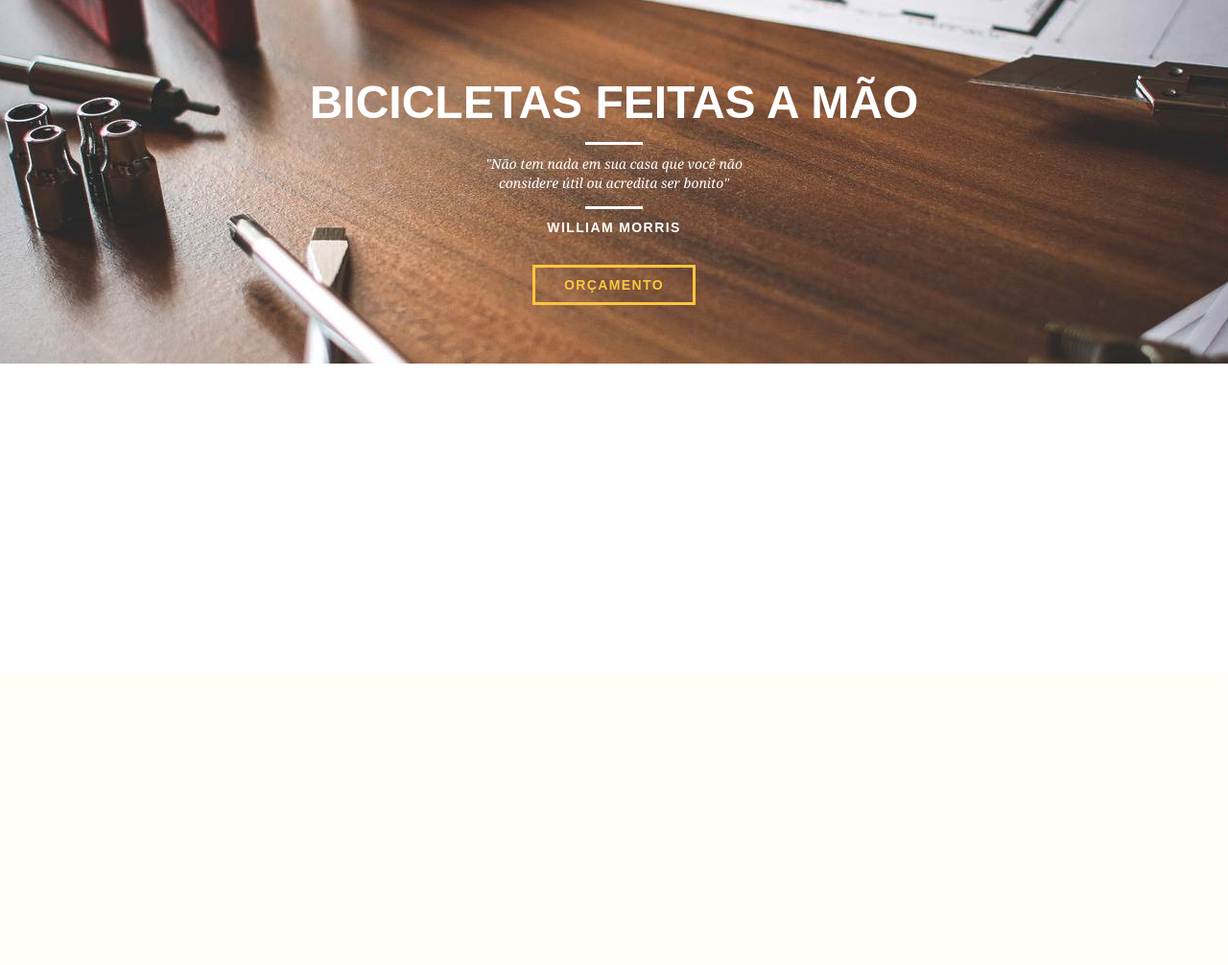
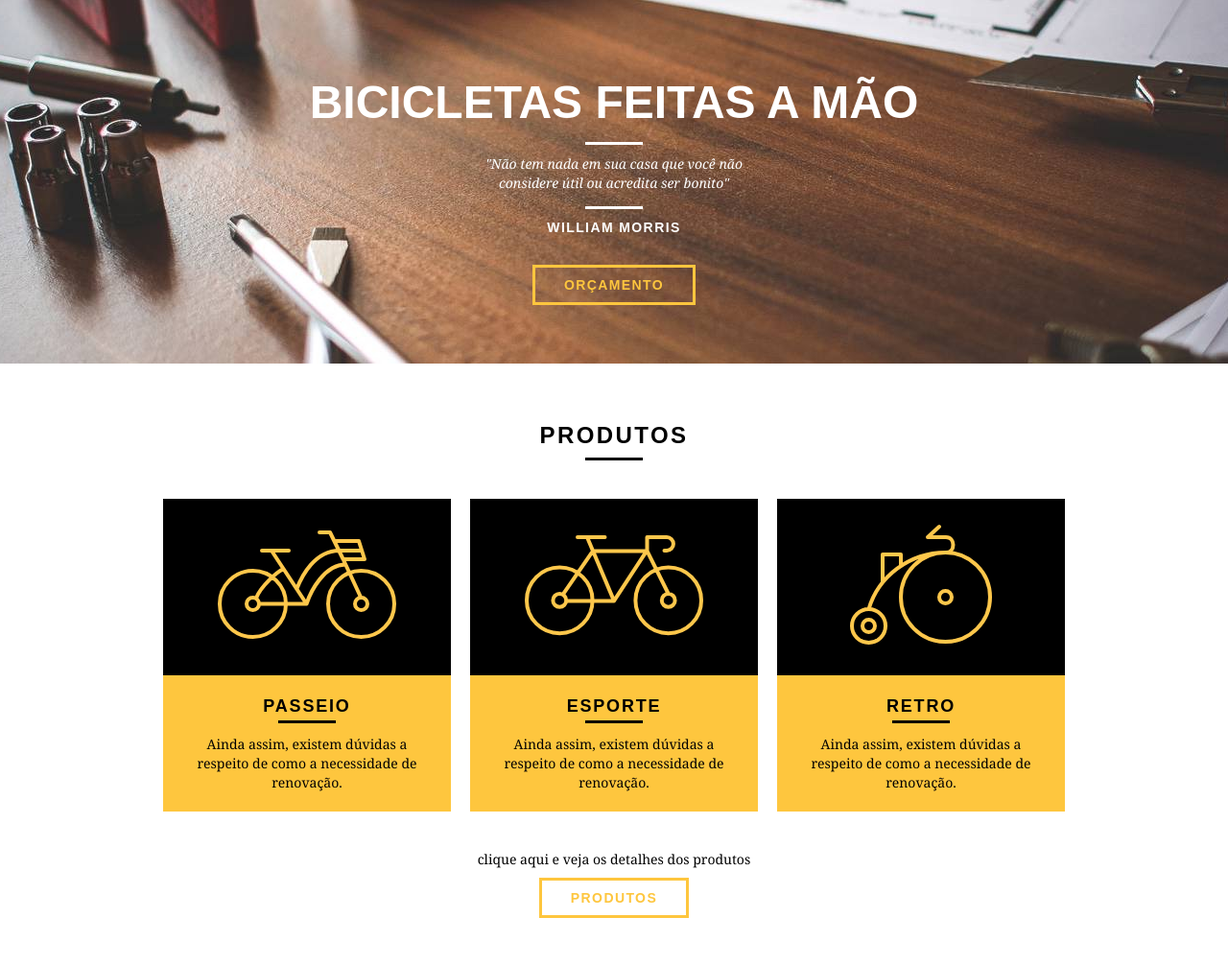
Before and after one commit to JoaoLucasLD/Origamid-Bikcraft, a PHP site: page / in a window 1280 px wide. Shown: the part 97-1103 px from the top of the page at 96% size. Before the commit the page ends 476 px from the top, so only its background shows below. Run offline with PHP 8.4, Linux system fonts and the light colour scheme.

Commit message:
Seção de produtos finalizada

```diff
--- a/css/style.css
+++ b/css/style.css
@@ -20,9 +20,34 @@ p {
   font-weight: bold;
 }
 
+.btn.btn-preto:hover {
+  color: #000;
+  border-color: #000;
+}
+
 .btn:hover {
   color: #fff;
   border-color: #fff;
+}
+
+.subtitulo {
+  font-weight: bold;
+  font-size: 24px;
+  line-height: 30px;
+  letter-spacing: 0.1em;
+  color: #000;
+  text-transform: uppercase;
+  text-align: center;
+  margin-bottom: 40px;
+}
+
+.subtitulo::after {
+  content: '';
+  display: block;
+  width: 60px;
+  height: 3px;
+  background: #000;
+  margin: 8px auto;
 }
 /*  Header */
 
@@ -32,6 +57,7 @@ p {
   width: 100%;
   background: #fec63e;
   padding: 15px 0;
+  z-index: 10;
 }
 
 .header_menu {
@@ -109,3 +135,51 @@ p {
   font-size: 14px;
   letter-spacing: 0.1em;
 }
+
+/* Produtos */
+
+.produtos {
+  padding: 60px 0;
+}
+
+.produtos_lista li {
+  background: #fec63e;
+  text-align: center;
+}
+
+.produtos_lista li h3 {
+  font-weight: bold;
+  font-size: 18px;
+  line-height: 25px;
+  text-transform: uppercase;
+  letter-spacing: 0.1em;
+  margin-top: 20px;
+}
+
+.produtos_lista li h3::after {
+  content: '';
+  display: block;
+  width: 60px;
+  height: 3px;
+  background: #000;
+  margin: 2px auto;
+}
+
+.produtos_icone {
+  background: #000;
+  padding: 20px;
+}
+
+.produtos_lista li p {
+  padding: 10px 20px 20px 20px;
+}
+
+.call {
+  padding-top: 40px;
+  text-align: center;
+  clear: both;
+}
+
+.call p {
+  margin-bottom: 20px;
+}
--- a/index.html
+++ b/index.html
@@ -41,5 +41,48 @@
         <a href="produtos.html" class="btn">Orçamento</a>
       </div>
     </section>
+
+    <section class="produtos container">
+      <h2 class="subtitulo">Produtos</h2>
+      <ul class="produtos_lista">
+        <li class="grid-1-3">
+          <div class="produtos_icone">
+            <img src="img/produtos/passeio.svg" alt="Bikcraft Passeio" />
+          </div>
+          <h3>Passeio</h3>
+          <p>
+            Ainda assim, existem dúvidas a respeito de como a necessidade de
+            renovação.
+          </p>
+        </li>
+
+        <li class="grid-1-3">
+          <div class="produtos_icone">
+            <img src="img/produtos/esporte.svg" alt="Bikcraft Passeio" />
+          </div>
+          <h3>Esporte</h3>
+          <p>
+            Ainda assim, existem dúvidas a respeito de como a necessidade de
+            renovação.
+          </p>
+        </li>
+
+        <li class="grid-1-3">
+          <div class="produtos_icone">
+            <img src="img/produtos/retro.svg" alt="Bikcraft Passeio" />
+          </div>
+          <h3>Retro</h3>
+          <p>
+            Ainda assim, existem dúvidas a respeito de como a necessidade de
+            renovação.
+          </p>
+        </li>
+      </ul>
+
+      <div class="call">
+        <p>clique aqui e veja os detalhes dos produtos</p>
+        <a href="produtos.html" class="btn btn-preto">Produtos</a>
+      </div>
+    </section>
   </body>
 </html>
```
